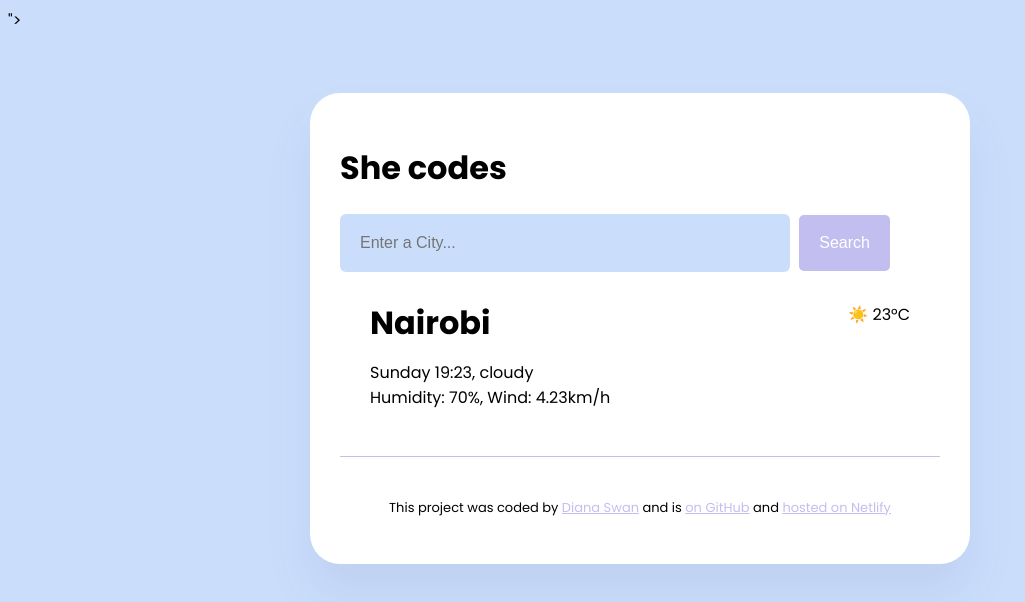
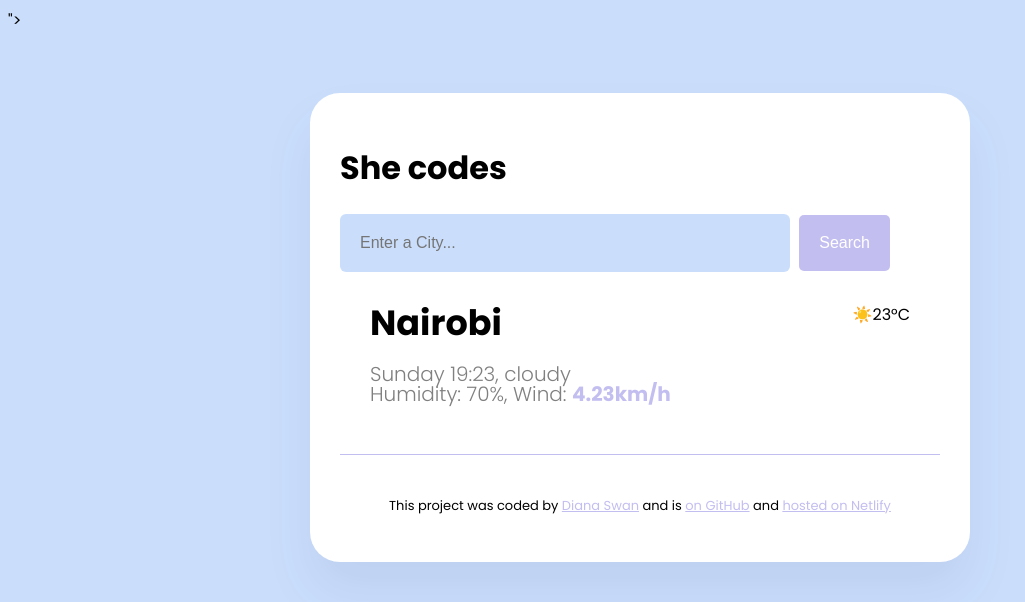
Before and after one commit to DianaSwan/WeatherAppWeek7, a website: page index.html in a window 1280 px wide. Shown: the whole page, without its empty margins (0-1025 px from the left). Drawn offline with Linux system fonts and the light colour scheme.

Commit message:
Added div classes for icon, temp unit and container for weather details

```diff
--- a/index.html
+++ b/index.html
@@ -27,11 +27,13 @@
     <p class="weather-app-details">
 Sunday 19:23, cloudy
 <br>
-Humidity: 70%, Wind: 4.23km/h
+Humidity: 70%, Wind: <strong>4.23km/h</strong>
     </p>
   </div>
-   <div class="weather-app-temperature">☀️ 23°C</div>
+  <div class="weather-app-temperature-container">
+    <div class="weather-app-icon">☀️</div> <div class="weather-app-temperature">23</div> <div class="weather-app-unit">°C</div>
   </div>
+</div>
   </main>
   <br>
     <p>
--- a/src/styles.css
+++ b/src/styles.css
@@ -149,14 +149,28 @@ main {
 
 .weather-app-city {
   margin: 0;
-  font-size: 32px;
+  font-size: 35px;
   line-height: 42px;
 }
+
+.weather-app-details {
+  font-size: 20px;
+  color: grey;
+  line-height: 20px;
+  font-weight: 300;
+}
+.weather-app-details strong {
+  color: #c3bef0;
+}
+
 .weather-app-data {
   display: flex;
   justify-content: space-between;
 }
 
+.weather-app-temperature-container {
+  display: flex;
+}
 footer {
   text-align: center;
   font-size: 13px;
```
